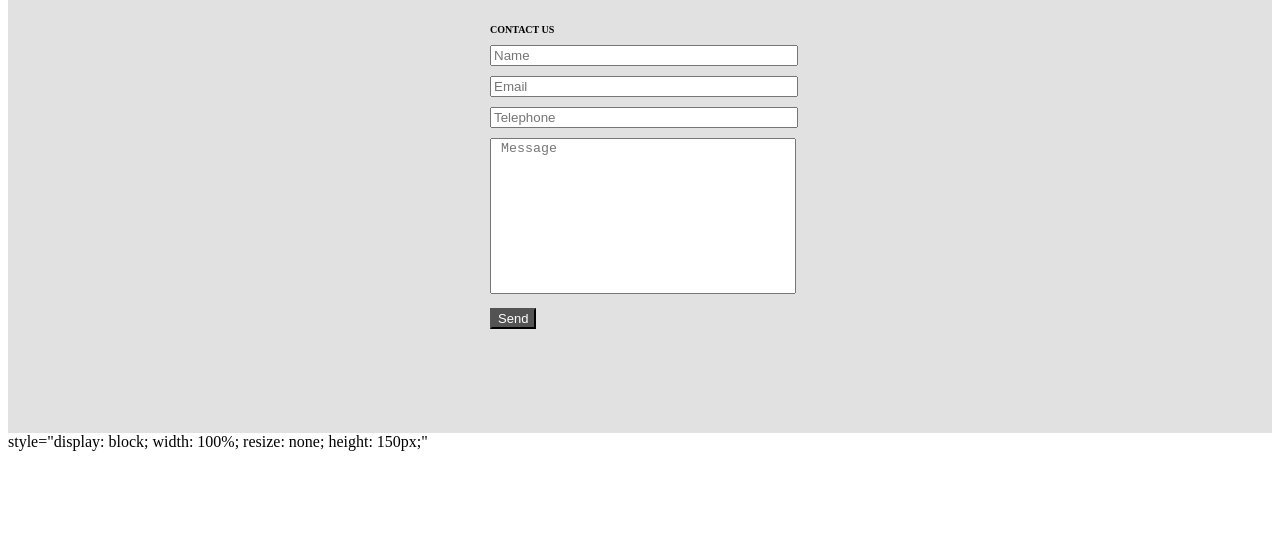
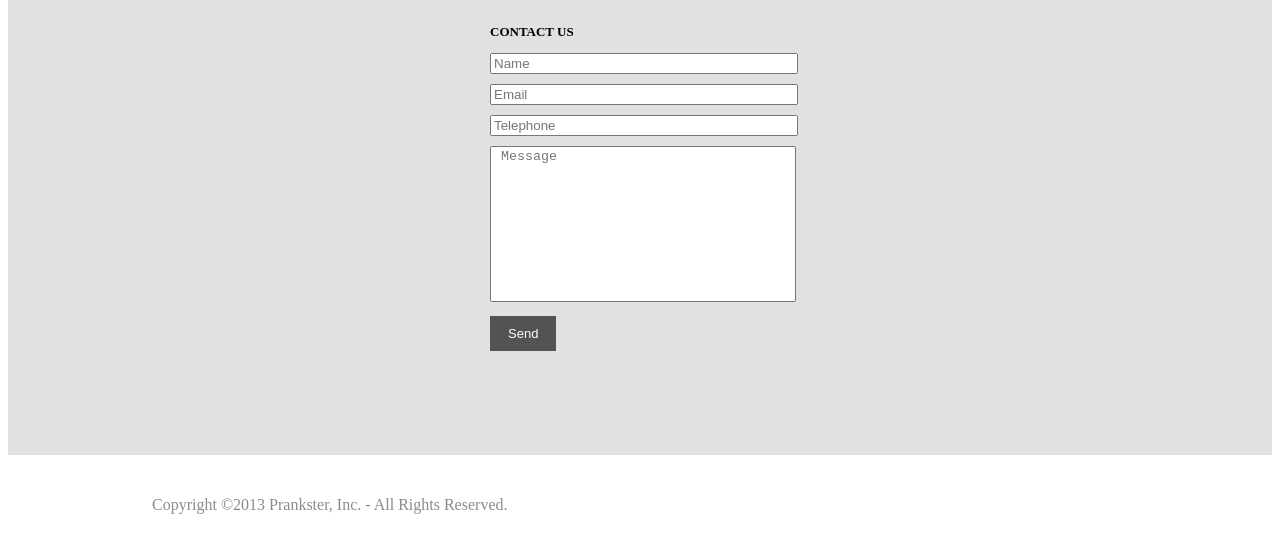
Before and after one commit to Maksym-Riabchenko/Prankster, a plain HTML site: page index.html in a window 1280 px wide. Shown: the part 497-1050 px from the top of the page. Before the commit the page ends 1016 px from the top, so only its background shows below. Drawn offline with Linux system fonts and the light colour scheme.

Commit message:
always finished

```diff
--- a/index.html
+++ b/index.html
@@ -11,15 +11,15 @@
     <section style="background-color: #e1e1e1;">
         <h2 style="font-size: 32px; text-align: center; color: black">COMING SOON</h2>
        <div style="max-width: 300px; margin: auto;">
-        <h3 style="font-size: 10px; color: black">CONTACT US</h3>
+        <h3 style="font-size: 13px; color: black">CONTACT US</h3>
         <form action="#">
-            <div style="width: 100%;">
+            <div style="width: 100%; max-width: 574px; margin: auto;">
             <input type="text" name=" Name" placeholder="Name" style="margin-bottom: 10px; width: 100%;">
             <input type="Email" name=" Email" placeholder="Email" style="margin-bottom: 10px; width: 100%;">
             <input type="tel" name=" Telephone" placeholder="Telephone" style="margin-bottom: 10px; width: 100%;">
             </div>
             <textarea placeholder=" Message" style="width: 100%; resize: none; height: 150px; margin-bottom: 10px;"></textarea>
-            <button style="background-color: #535353; margin-bottom: 104px; font-size: 13px; color: white" >
+            <button style="background-color: #535353; margin-bottom: 104px; font-size: 13px; color: white; padding: 10px 18px; border: none;">
                 Send
             </button>
         </form>
@@ -27,7 +27,9 @@
        </div>
     </section>
     <footer style="background-color: white; height: 78px;">
-        style="display: block; width: 100%; resize: none; height: 150px;"
+        <p style="margin-top: 41px;margin-left: 144px;color: #8b8b8b;">
+            Copyright ©2013 Prankster, Inc. - All Rights Reserved.
+        </p>
     </footer>
     </body>
     </html>
```
